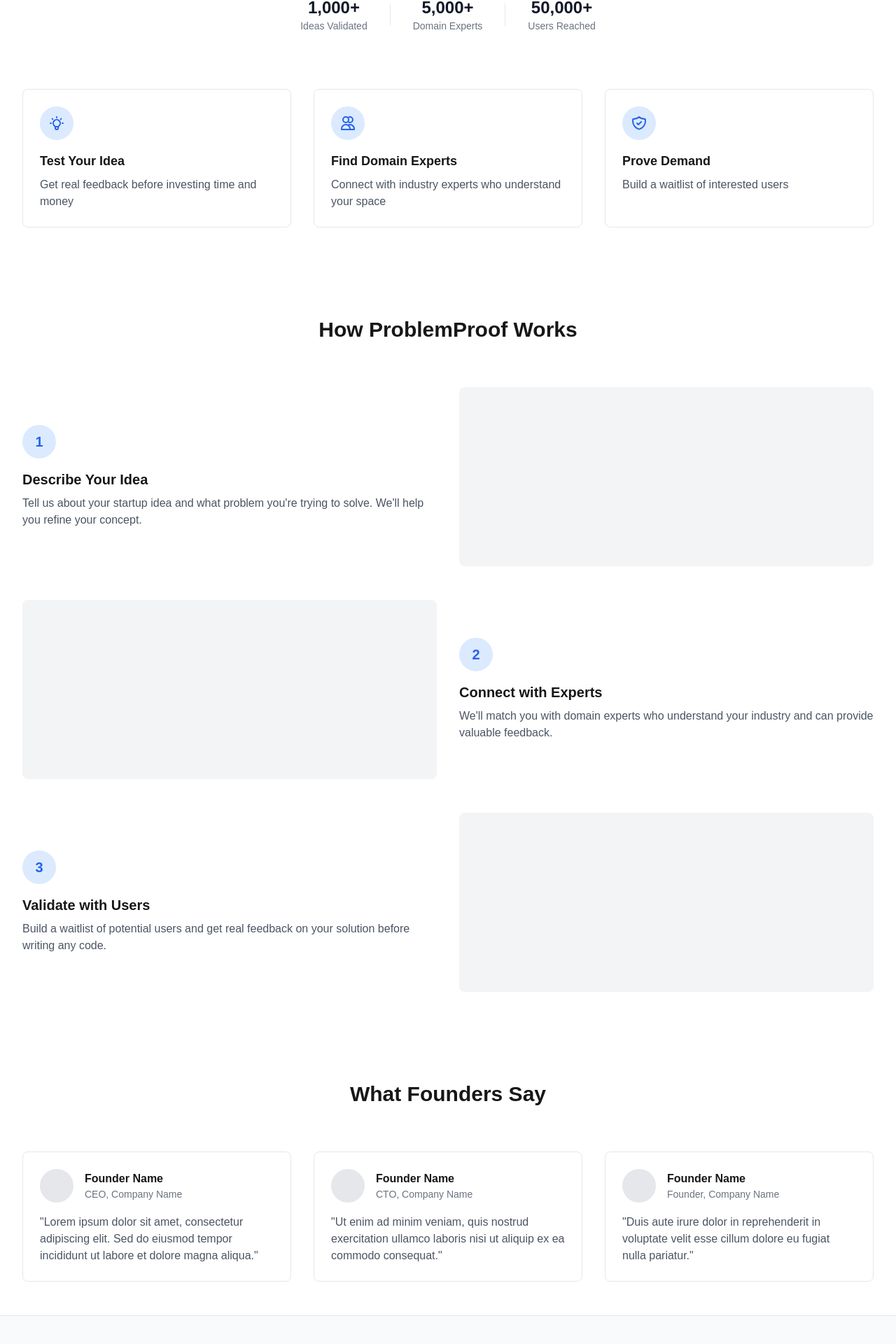
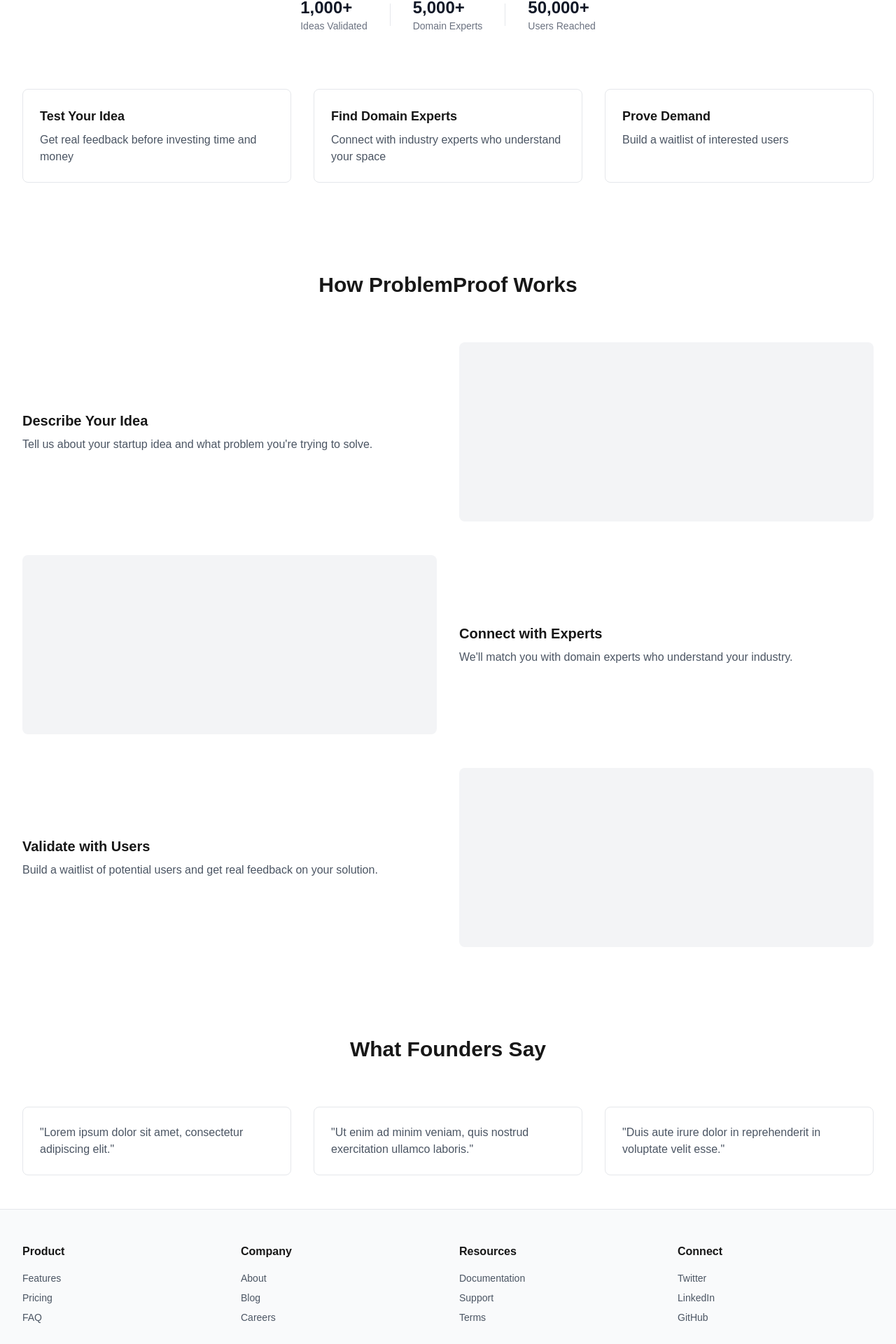
Before and after one commit to fattyspecspec/problemproof, a Next.js app: page / in a window 1280 px wide. Shown: the part 367-2287 px from the top of the page at 70% size. Built offline with nearby package versions, Linux system fonts and the light colour scheme.

Commit message:
Add complete and validated code for ProblemProof landing page

```diff
--- a/app/page.tsx
+++ b/app/page.tsx
@@ -1,6 +1,7 @@
 export default function Home() {
   return (
     <>
+      {/* Navigation Bar */}
       <nav className="bg-white shadow fixed w-full z-10">
         <div className="max-w-7xl mx-auto px-4 sm:px-6 lg:px-8">
           <div className="flex justify-between h-16 items-center">
@@ -14,15 +15,12 @@
         </div>
       </nav>
 
+      {/* Main Content */}
       <main className="min-h-screen bg-white pt-16">
         <div className="max-w-7xl mx-auto px-4 sm:px-6 lg:px-8 py-12">
           <div className="text-center">
-            <h1 className="text-5xl font-bold text-gray-900 mb-4">
-              ProblemProof
-            </h1>
-            <p className="text-xl text-gray-600 mb-8">
-              Validate your startup idea before building
-            </p>
+            <h1 className="text-5xl font-bold text-gray-900 mb-4">ProblemProof</h1>
+            <p className="text-xl text-gray-600 mb-8">Validate your startup idea before building</p>
             <div className="max-w-md mx-auto mb-12">
               <div className="flex gap-2">
                 <input
@@ -36,7 +34,9 @@
               </div>
               <p className="text-sm text-gray-500 mt-2">No credit card required</p>
             </div>
+          </div>
 
+          {/* Statistics Section */}
           <div className="flex justify-center items-center gap-8 text-gray-500 text-sm">
             <div>
               <div className="font-bold text-2xl text-gray-900">1,000+</div>
@@ -53,164 +53,115 @@
               <div>Users Reached</div>
             </div>
           </div>
-          </div>
 
+          {/* Features Section */}
           <div className="mt-20 grid grid-cols-1 md:grid-cols-3 gap-8">
             <div className="p-6 border rounded-lg hover:shadow-lg transition-shadow">
-              <div className="bg-blue-100 w-12 h-12 rounded-full flex items-center justify-center mb-4">
-                <svg className="w-6 h-6 text-blue-600" fill="none" stroke="currentColor" viewBox="0 0 24 24">
-                  <path
-                    strokeLinecap="round"
-                    strokeLinejoin="round"
-                    strokeWidth="2"
-                    d="M9.663 17h4.673M12 3v1m6.364 1.636l-.707.707M21 12h-1M4 12H3m3.343-5.657l-.707-.707m2.828 9.9a5 5 0 117.072 0l-.548.547A3.374 3.374 0 0014 18.469V19a2 2 0 11-4 0v-.531c0-.895-.356-1.754-.988-2.386l-.548-.547z"
-                  />
-                </svg>
-              </div>
               <h3 className="font-semibold text-lg mb-2">Test Your Idea</h3>
               <p className="text-gray-600">Get real feedback before investing time and money</p>
             </div>
             <div className="p-6 border rounded-lg hover:shadow-lg transition-shadow">
-              <div className="bg-blue-100 w-12 h-12 rounded-full flex items-center justify-center mb-4">
-                <svg className="w-6 h-6 text-blue-600" fill="none" stroke="currentColor" viewBox="0 0 24 24">
-                  <path
-                    strokeLinecap="round"
-                    strokeLinejoin="round"
-                    strokeWidth="2"
-                    d="M12 4.354a4 4 0 110 5.292M15 21H3v-1a6 6 0 0112 0v1zm0 0h6v-1a6 6 0 00-9-5.197M13 7a4 4 0 11-8 0 4 4 0 018 0z"
-                  />
-                </svg>
-              </div>
               <h3 className="font-semibold text-lg mb-2">Find Domain Experts</h3>
               <p className="text-gray-600">Connect with industry experts who understand your space</p>
             </div>
             <div className="p-6 border rounded-lg hover:shadow-lg transition-shadow">
-              <div className="bg-blue-100 w-12 h-12 rounded-full flex items-center justify-center mb-4">
-                <svg className="w-6 h-6 text-blue-600" fill="none" stroke="currentColor" viewBox="0 0 24 24">
-                  <path
-                    strokeLinecap="round"
-                    strokeLinejoin="round"
-                    strokeWidth="2"
-                    d="M9 12l2 2 4-4m5.618-4.016A11.955 11.955 0 0112 2.944a11.955 11.955 0 01-8.618 3.04A12.02 12.02 0 003 9c0 5.591 3.824 10.29 9 11.622 5.176-1.332 9-6.03 9-11.622 0-1.042-.133-2.052-.382-3.016z"
-                  />
-                </svg>
-              </div>
               <h3 className="font-semibold text-lg mb-2">Prove Demand</h3>
               <p className="text-gray-600">Build a waitlist of interested users</p>
             </div>
           </div>
 
+          {/* How It Works Section */}
           <div className="mt-32">
             <h2 className="text-3xl font-bold text-center mb-16">How ProblemProof Works</h2>
             <div className="space-y-12">
               <div className="flex items-center gap-8">
                 <div className="w-1/2">
-                  <div className="bg-blue-100 w-12 h-12 rounded-full flex items-center justify-center mb-4">
-                    <span className="text-blue-600 font-bold text-xl">1</span>
-                  </div>
                   <h3 className="text-xl font-semibold mb-2">Describe Your Idea</h3>
-                  <p className="text-gray-600">Tell us about your startup idea and what problem you&apos;re trying to solve. We&apos;ll help you refine your concept.</p>
+                  <p className="text-gray-600">
+                    Tell us about your startup idea and what problem you&apos;re trying to solve.
+                  </p>
                 </div>
                 <div className="w-1/2 bg-gray-100 h-64 rounded-lg"></div>
               </div>
-
               <div className="flex items-center gap-8 flex-row-reverse">
                 <div className="w-1/2">
-                  <div className="bg-blue-100 w-12 h-12 rounded-full flex items-center justify-center mb-4">
-                    <span className="text-blue-600 font-bold text-xl">2</span>
-                  </div>
                   <h3 className="text-xl font-semibold mb-2">Connect with Experts</h3>
-                  <p className="text-gray-600">We&apos;ll match you with domain experts who understand your industry and can provide valuable feedback.</p>
+                  <p className="text-gray-600">
+                    We&apos;ll match you with domain experts who understand your industry.
+                  </p>
                 </div>
                 <div className="w-1/2 bg-gray-100 h-64 rounded-lg"></div>
               </div>
-
               <div className="flex items-center gap-8">
                 <div className="w-1/2">
-                  <div className="bg-blue-100 w-12 h-12 rounded-full flex items-center justify-center mb-4">
-                    <span className="text-blue-600 font-bold text-xl">3</span>
-                  </div>
                   <h3 className="text-xl font-semibold mb-2">Validate with Users</h3>
-                  <p className="text-gray-600">Build a waitlist of potential users and get real feedback on your solution before writing any code.</p>
+                  <p className="text-gray-600">
+                    Build a waitlist of potential users and get real feedback on your solution.
+                  </p>
                 </div>
                 <div className="w-1/2 bg-gray-100 h-64 rounded-lg"></div>
               </div>
             </div>
           </div>
 
+          {/* Testimonials Section */}
           <div className="mt-32">
             <h2 className="text-3xl font-bold text-center mb-16">What Founders Say</h2>
             <div className="grid grid-cols-1 md:grid-cols-3 gap-8">
               <div className="p-6 bg-white border rounded-lg hover:shadow-lg transition-shadow">
-                <div className="flex items-center mb-4">
-                  <div className="w-12 h-12 bg-gray-200 rounded-full"></div>
-                  <div className="ml-4">
-                    <div className="font-semibold">Founder Name</div>
-                    <div className="text-sm text-gray-500">CEO, Company Name</div>
+                <p className="text-gray-600">
+                  &quot;Lorem ipsum dolor sit amet, consectetur adipiscing elit.&quot;
+                </p>
               </div>
+              <div className="p-6 bg-white border rounded-lg hover:shadow-lg transition-shadow">
+                <p className="text-gray-600">
+                  &quot;Ut enim ad minim veniam, quis nostrud exercitation ullamco laboris.&quot;
+                </p>
               </div>
-                <p className="text-gray-600">&quot;Lorem ipsum dolor sit amet, consectetur adipiscing elit. Sed do eiusmod tempor incididunt ut labore et dolore magna aliqua.&quot;</p>
-              </div>
-
               <div className="p-6 bg-white border rounded-lg hover:shadow-lg transition-shadow">
-                <div className="flex items-center mb-4">
-                  <div className="w-12 h-12 bg-gray-200 rounded-full"></div>
-                  <div className="ml-4">
-                    <div className="font-semibold">Founder Name</div>
-                    <div className="text-sm text-gray-500">CTO, Company Name</div>
-                  </div>
-                </div>
-                <p className="text-gray-600">&quot;Ut enim ad minim veniam, quis nostrud exercitation ullamco laboris nisi ut aliquip ex ea commodo consequat.&quot;</p>
-              </div>
-
-              <div className="p-6 bg-white border rounded-lg hover:shadow-lg transition-shadow">
-                <div className="flex items-center mb-4">
-                  <div className="w-12 h-12 bg-gray-200 rounded-full"></div>
-                  <div className="ml-4">
-                    <div className="font-semibold">Founder Name</div>
-                    <div className="text-sm text-gray-500">Founder, Company Name</div>
-                  </div>
-                </div>
-                <p className="text-gray-600">&quot;Duis aute irure dolor in reprehenderit in voluptate velit esse cillum dolore eu fugiat nulla pariatur.&quot;</p>
+                <p className="text-gray-600">
+                  &quot;Duis aute irure dolor in reprehenderit in voluptate velit esse.&quot;
+                </p>
               </div>
             </div>
           </div>
         </div>
       </main>
 
+      {/* Footer */}
       <footer className="bg-gray-50 border-t">
         <div className="max-w-7xl mx-auto px-4 sm:px-6 lg:px-8 py-12">
           <div className="grid grid-cols-2 md:grid-cols-4 gap-8">
             <div>
               <h3 className="font-semibold mb-4">Product</h3>
               <div className="space-y-2 text-sm text-gray-600">
-                <div className="hover:text-blue-600 cursor-pointer transition-colors">Features</div>
-                <div className="hover:text-blue-600 cursor-pointer transition-colors">Pricing</div>
-                <div className="hover:text-blue-600 cursor-pointer transition-colors">FAQ</div>
+                <div>Features</div>
+                <div>Pricing</div>
+                <div>FAQ</div>
               </div>
             </div>
             <div>
               <h3 className="font-semibold mb-4">Company</h3>
               <div className="space-y-2 text-sm text-gray-600">
-                <div className="hover:text-blue-600 cursor-pointer transition-colors">About</div>
-                <div className="hover:text-blue-600 cursor-pointer transition-colors">Blog</div>
-                <div className="hover:text-blue-600 cursor-pointer transition-colors">Careers</div>
+                <div>About</div>
+                <div>Blog</div>
+                <div>Careers</div>
               </div>
             </div>
             <div>
               <h3 className="font-semibold mb-4">Resources</h3>
               <div className="space-y-2 text-sm text-gray-600">
-                <div className="hover:text-blue-600 cursor-pointer transition-colors">Documentation</div>
-                <div className="hover:text-blue-600 cursor-pointer transition-colors">Support</div>
-                <div className="hover:text-blue-600 cursor-pointer transition-colors">Terms</div>
+                <div>Documentation</div>
+                <div>Support</div>
+                <div>Terms</div>
               </div>
             </div>
             <div>
               <h3 className="font-semibold mb-4">Connect</h3>
               <div className="space-y-2 text-sm text-gray-600">
-                <div className="hover:text-blue-600 cursor-pointer transition-colors">Twitter</div>
-                <div className="hover:text-blue-600 cursor-pointer transition-colors">LinkedIn</div>
-                <div className="hover:text-blue-600 cursor-pointer transition-colors">GitHub</div>
+                <div>Twitter</div>
+                <div>LinkedIn</div>
+                <div>GitHub</div>
               </div>
             </div>
           </div>
```
Lines whose indentation alone changed are shown as unchanged.
